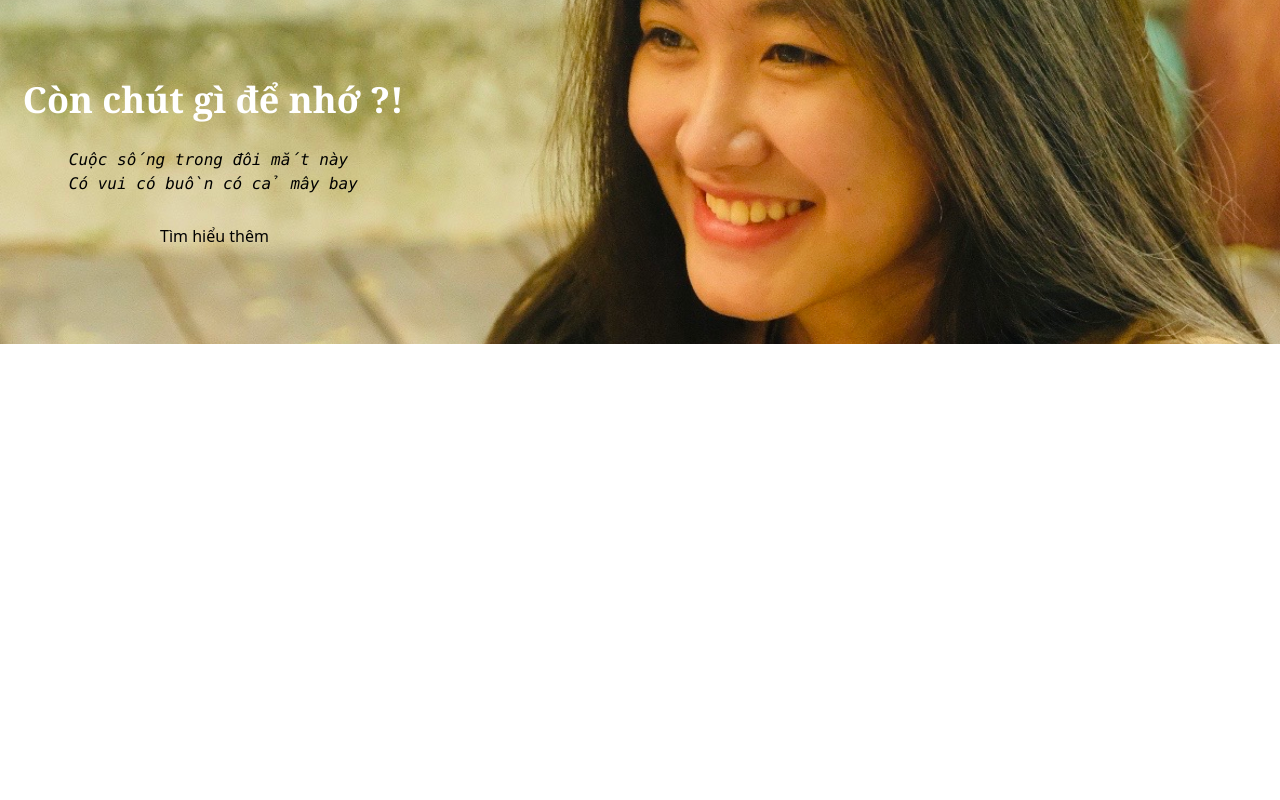
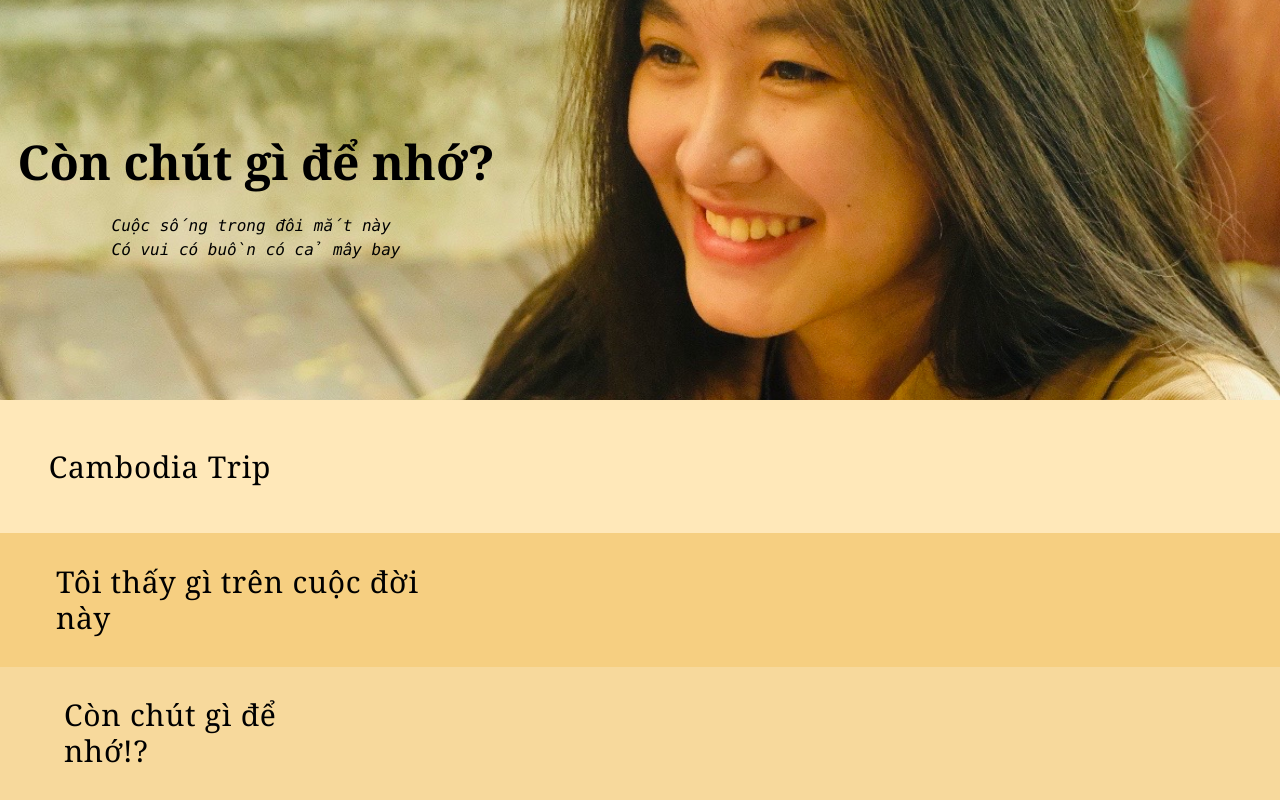
Before and after one commit to abelwi/Conchutgidenho, a Nuxt app in the folder nuxt-project/: page / in a window 1280 px wide. Built offline with nearby package versions, Linux system fonts and the light colour scheme.

Commit message:
add title of story

```diff
--- a/nuxt-project/pages/index.vue
+++ b/nuxt-project/pages/index.vue
@@ -1,11 +1,22 @@
 <template>
-    <div class="bg-[url(/images/my-avatar.jpg)] bg-cover bg-no-repeat bg-[20%_30%] pb-24">
-      <div class="w-1/3 space-y-7">
-        <h1 class="font-serif flex justify-center text-white text-4xl pt-20"><strong>Còn chút gì để nhớ ?!</strong></h1>
+  <div class="h-screen">
+    <div class="bg-[url(/images/my-avatar.jpg)] bg-cover bg-no-repeat bg-[20%_30%] h-1/2">
+      <div class="w-2/5 h-full inline-flex flex-col items-center justify-center space-y-7">
+        <h1 class="font-serif text-5xl"><strong>Còn chút gì để nhớ?</strong></h1>
         <p class="flex justify-center font-mono italic">Cuộc sống trong đôi mắt này <br>
           Có vui có buồn có cả mây bay
         </p>
-        <button class="btn ml-40">Tìm hiểu thêm</button>
       </div>
     </div>
+
+    <div class= "h-1/6 bg-[#FFE8B9]">
+      <p class="w-1/4 h-full flex items-center justify-center text-3xl font-serif tracking-wide">Cambodia Trip</p>
+    </div>
+    <div class="h-1/6 bg-[#F6CF81]">
+      <p class="w-1/3 h-full pl-14 flex items-center justify-center font-serif text-3xl tracking-wide">Tôi thấy gì trên cuộc đời này</p>
+    </div>
+    <div class="h-1/6 bg-[#F7D99C] ">
+      <p class=" w-1/4 h-full pl-16 flex items-center justify-center font-serif text-3xl tracking-wide">Còn chút gì để nhớ!?</p>
+    </div>
+  </div>
   </template>
```
